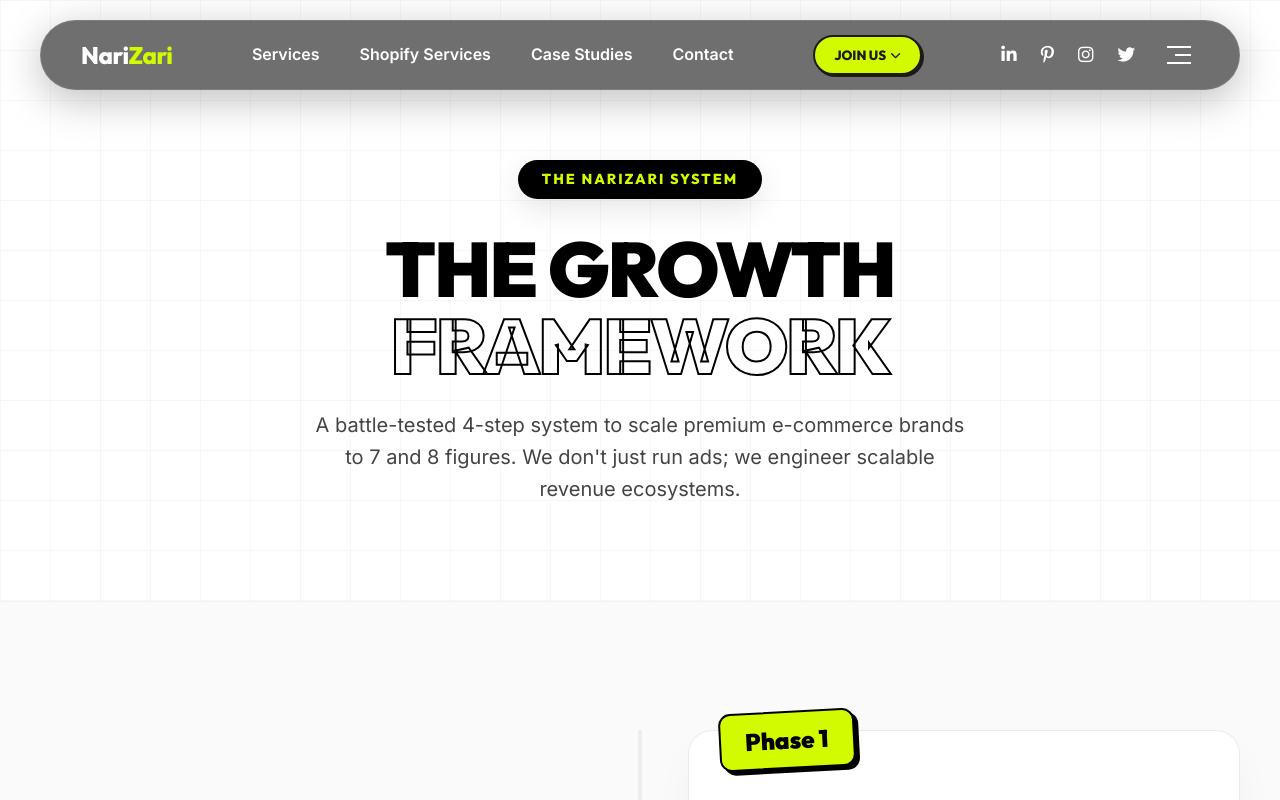
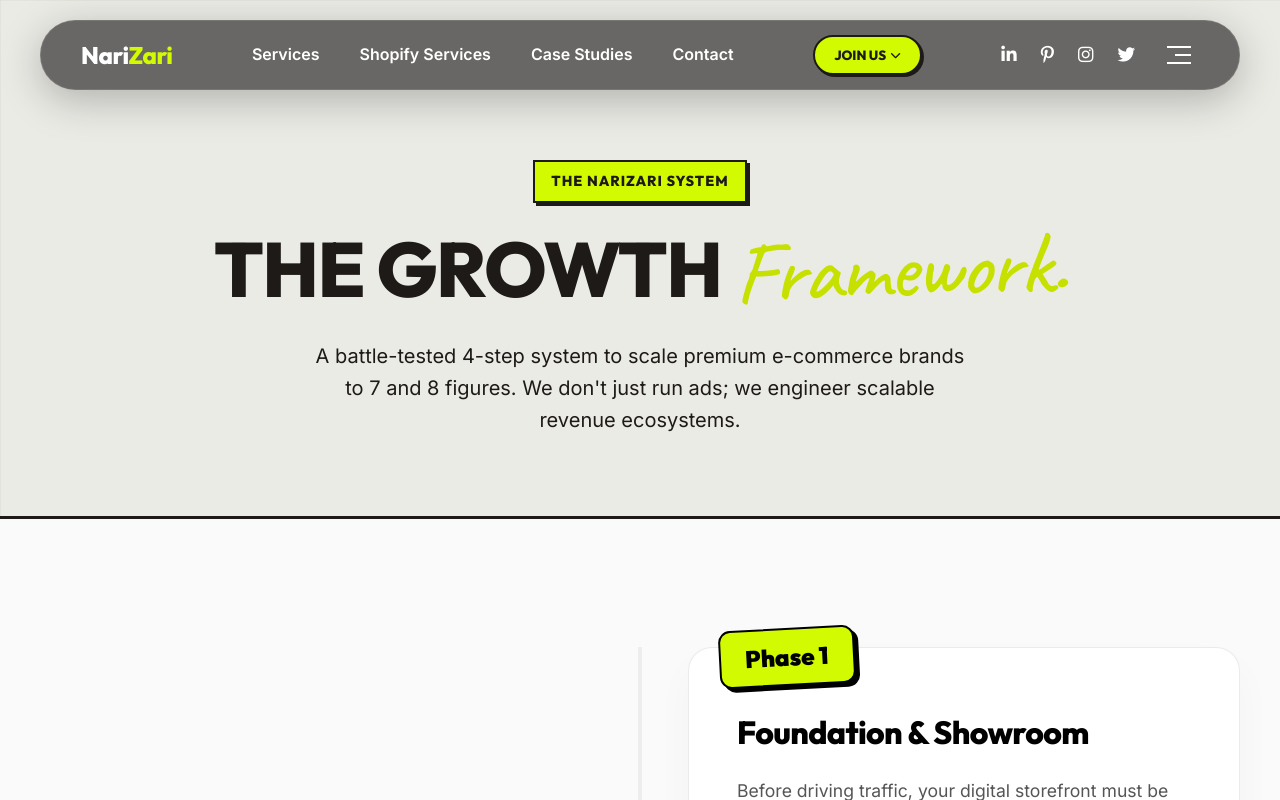
Before and after one commit to nihalkumar5/narizari_new, a Next.js app: page /growth-framework in a window 1280 px wide. Shown: the top 800 px of the page. Built offline with nearby package versions, Linux system fonts and the light colour scheme; a web font is replaced by a local one.

Commit message:
Update growth hero background to match services page

```diff
--- a/src/app/case-studies/page.js
+++ b/src/app/case-studies/page.js
@@ -207,7 +207,7 @@ export default function CaseStudies() {
         </section>
 
         {/* --- FINAL CTA SECTION --- */}
-        <section className="shopify-cta-section animate-on-scroll" style={{marginTop: "5rem", marginBottom: "5rem"}}>
+        <section className="shopify-cta-section brutalist-cta animate-on-scroll" style={{marginTop: "5rem", marginBottom: "5rem"}}>
           <div className="cta-block">
             {/* FLOATING GLASS CARDS */}
             <div className="cta-glass-card float-1">
--- a/src/app/globals.css
+++ b/src/app/globals.css
@@ -2637,3 +2637,52 @@
   z-index: 2;
   position: relative;
 }
+
+/* Brutalist Overrides */
+.brutalist-cta .cta-block {
+  background: #000;
+  border-radius: 0;
+  border: 4px solid var(--color-accent);
+  box-shadow: 15px 15px 0 var(--color-accent);
+  border-radius: 0;
+}
+
+.brutalist-cta .cta-block::before {
+  display: none;
+}
+
+.brutalist-cta .cta-block::after {
+  display: none;
+}
+
+.brutalist-cta .cta-glass-card {
+  background: #000;
+  backdrop-filter: none;
+  -webkit-backdrop-filter: none;
+  border: 2px solid #fff;
+  border-radius: 0;
+  box-shadow: 6px 6px 0 #fff;
+}
+
+.brutalist-cta .cta-btn {
+  border-radius: 0;
+  border: 2px solid #000;
+  box-shadow: 6px 6px 0 var(--color-accent);
+  text-transform: uppercase;
+}
+
+.brutalist-cta .cta-btn:hover {
+  transform: translate(3px, 3px);
+  box-shadow: 3px 3px 0 var(--color-accent);
+}
+
+.brutalist-cta .cta-btn::after {
+  display: none;
+}
+
+.brutalist-cta .cta-pill {
+  border-radius: 0;
+  border: 2px solid var(--color-accent);
+  background: #000;
+  box-shadow: 4px 4px 0 var(--color-accent);
+}
--- a/src/app/growth-framework/growth.css
+++ b/src/app/growth-framework/growth.css
@@ -1,30 +1,24 @@
 .growth-page {
-  background-color: #fafafa;
+  background-color: var(--color-bg);
   color: #000;
   font-family: var(--font-body);
   overflow-x: hidden;
 }
 
-/* Light Hero Section */
+/* Light Hero Section - Brutalist */
 .growth-hero {
   position: relative;
-  padding: 10rem 2rem 6rem;
-  background: #ffffff;
+  padding: 10rem 2rem 5rem;
+  background-color: transparent;
+  background-image: radial-gradient(var(--color-border-thin) 1px, transparent 1px);
+  background-size: 20px 20px;
+  border-bottom: 3px solid var(--color-navy);
   text-align: center;
-  border-bottom: 1px solid rgba(0,0,0,0.05);
   overflow: hidden;
 }
 
 .growth-hero::before {
-  content: '';
-  position: absolute;
-  top: 0; left: 0; right: 0; bottom: 0;
-  background-image:
-    linear-gradient(rgba(0, 0, 0, 0.03) 1px, transparent 1px),
-    linear-gradient(90deg, rgba(0, 0, 0, 0.03) 1px, transparent 1px);
-  background-size: 50px 50px;
-  z-index: 0;
-  pointer-events: none;
+  display: none;
 }
 
 .growth-hero-content {
@@ -36,37 +30,45 @@
 
 .growth-badge {
   display: inline-block;
-  padding: 0.5rem 1.5rem;
-  background: #000;
-  color: var(--color-accent);
+  margin-bottom: 1rem;
+  background: var(--color-accent);
+  color: var(--color-navy);
+  padding: 0.5rem 1rem;
+  border: 2px solid var(--color-navy);
+  box-shadow: 3px 3px 0 var(--color-navy);
   font-family: var(--font-heading);
   font-weight: 800;
   font-size: 0.9rem;
-  letter-spacing: 2px;
+  letter-spacing: 1px;
   text-transform: uppercase;
-  border-radius: 50px;
-  margin-bottom: 2rem;
-  box-shadow: 0 10px 30px rgba(0,0,0,0.1);
 }
 
 .growth-hero h1 {
   font-family: var(--font-heading);
   font-size: clamp(3rem, 6vw, 5rem);
-  font-weight: 900;
-  line-height: 1;
-  letter-spacing: -2px;
+  font-weight: 800;
+  color: var(--color-navy);
+  text-transform: uppercase;
+  line-height: 1.1;
   margin-bottom: 1.5rem;
-  color: #000;
+  letter-spacing: -0.02em;
 }
 
 .growth-hero h1 span {
-  color: transparent;
-  -webkit-text-stroke: 2px #000;
+  font-family: var(--font-caveat), cursive;
+  font-weight: 500;
+  font-size: 1.15em;
+  display: inline-block;
+  transform: rotate(-2deg);
+  color: var(--color-accent-dark);
+  -webkit-text-stroke: 0;
+  text-transform: none;
 }
 
 .growth-hero p {
+  font-family: var(--font-body);
   font-size: 1.25rem;
-  color: #444;
+  color: var(--color-slate);
   max-width: 700px;
   margin: 0 auto;
   line-height: 1.6;
--- a/src/app/growth-framework/page.js
+++ b/src/app/growth-framework/page.js
@@ -30,7 +30,7 @@ export default function GrowthFramework() {
         <section className="growth-hero">
           <div className="growth-hero-content animate-on-scroll">
             <div className="growth-badge">The NariZari System</div>
-            <h1>THE GROWTH <span>FRAMEWORK</span></h1>
+            <h1>THE GROWTH <span>Framework.</span></h1>
             <p>A battle-tested 4-step system to scale premium e-commerce brands to 7 and 8 figures. We don't just run ads; we engineer scalable revenue ecosystems.</p>
           </div>
         </section>
```
